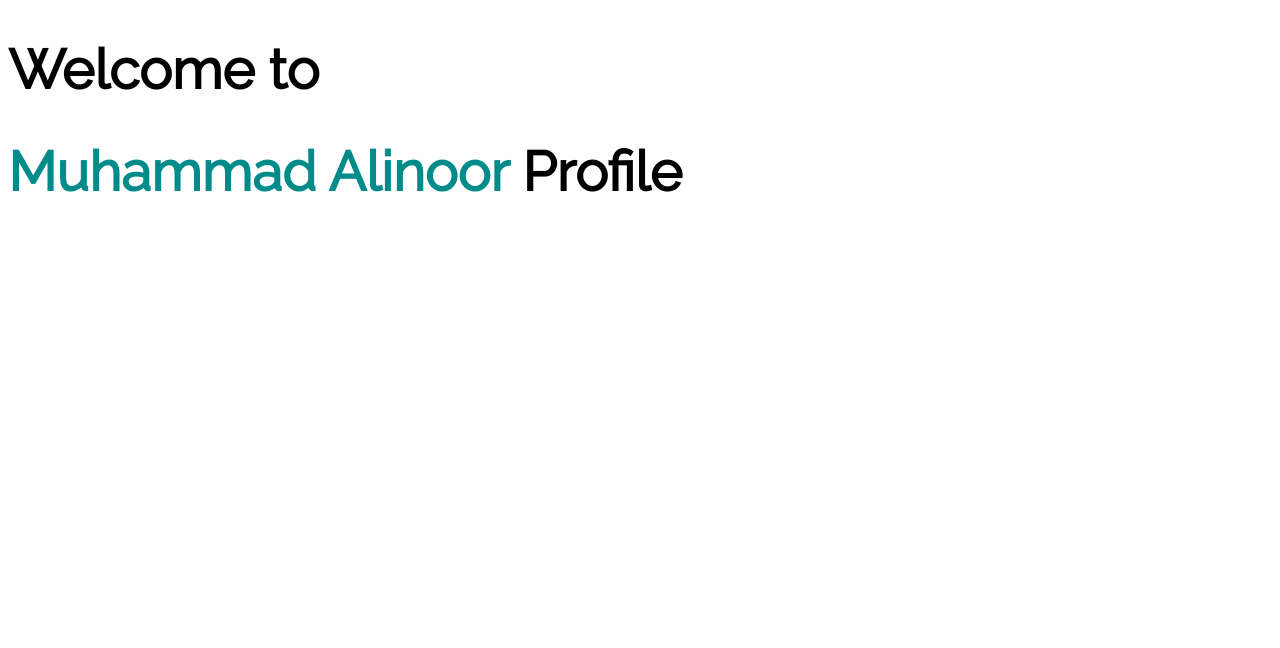
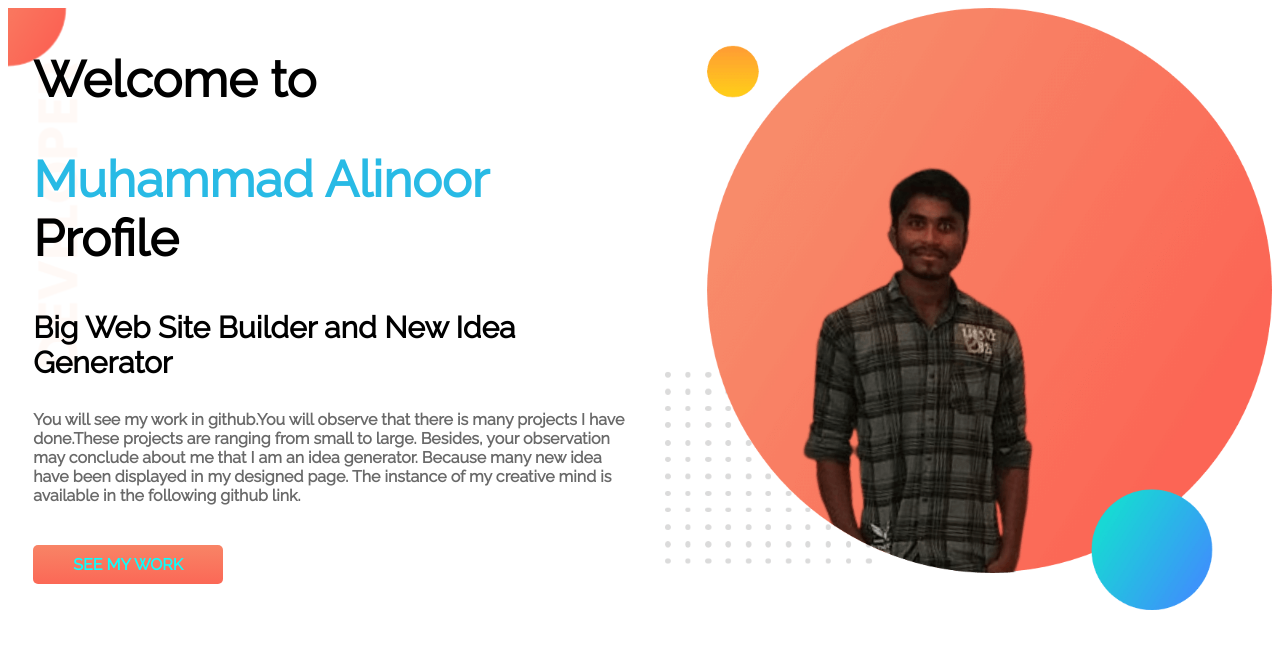
Before and after one commit to Muhammad-Alinoor/depeloper-portfolio-without-seeing, a plain HTML site: page index.html in a window 1280 px wide. Drawn offline with Linux system fonts and the light colour scheme.

Commit message:
top-banner-added

```diff
--- a/index.html
+++ b/index.html
@@ -16,7 +16,19 @@
 </head>
 <body>
     <!-- content head -->
-    <h1>Welcome to </h1>
-    <h1><span class="name-color">Muhammad Alinoor</span> Profile</h1>
+    <section class="top-banner">
+        <div class="half-width">
+            <h1>Welcome to </h1>
+            <h1><span class="name-color">Muhammad Alinoor</span> Profile</h1>
+            <h3>Big Web Site Builder and New Idea Generator</h3>
+            <p>
+                You will see my work in github.You will observe that there is many projects I have done.These projects are ranging from small to large. Besides, your observation may conclude about me that I am an idea generator. Because many new idea have been displayed in my designed page. The instance of my creative mind is available in the following github link.
+            </p>
+            <a class="link-button" target="_blank" href="https://github.com/Muhammad-Alinoor">see my work</a>
+        </div>
+        <div class="half-width">
+            <img src="images/alinoor1.png" alt="">
+        </div>
+    </section>
 </body>
 </html>
--- a/style/style.css
+++ b/style/style.css
@@ -5,8 +5,40 @@ body{
 }
 /* content head */
 h1{
-    font-size: 55px;
+    font-size: 50px;
 }
 .name-color{
-    color:darkcyan;
+    color:#28BAE5;
 }
+/* top banner */
+/* content sub-head */
+h3{
+    font-size: 30px;
+}
+.top-banner{
+    display: flex;
+    margin-bottom: 150px;
+    background-image: url(../images/top-banner.png);
+    background-repeat: no-repeat;
+}
+p{
+    font-weight: 600;
+    color: dimgray;
+    margin-bottom: 50px;
+}
+.link-button{
+    text-decoration: none;
+    color: rgb(10, 255, 255);
+    font-weight: 700;
+    background-image: linear-gradient(#f88466,#fb6856);
+    padding: 10px 40px;
+    text-transform: uppercase;
+    border-radius: 5px;
+}
+.half-width{
+    width: 50%;
+    padding-left:2%;
+}
+.half-width img{
+    width: 100%;
+}
```
